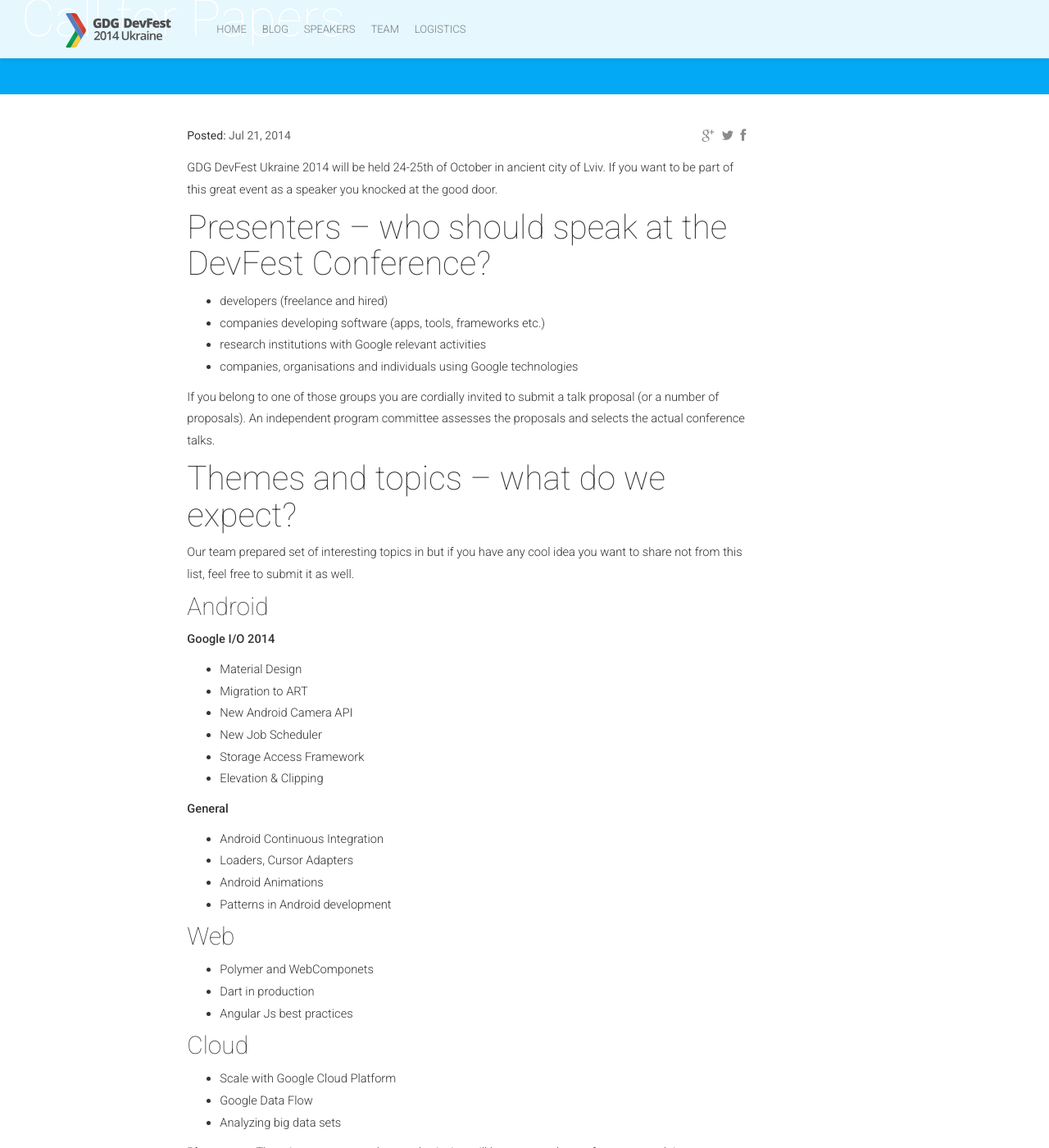
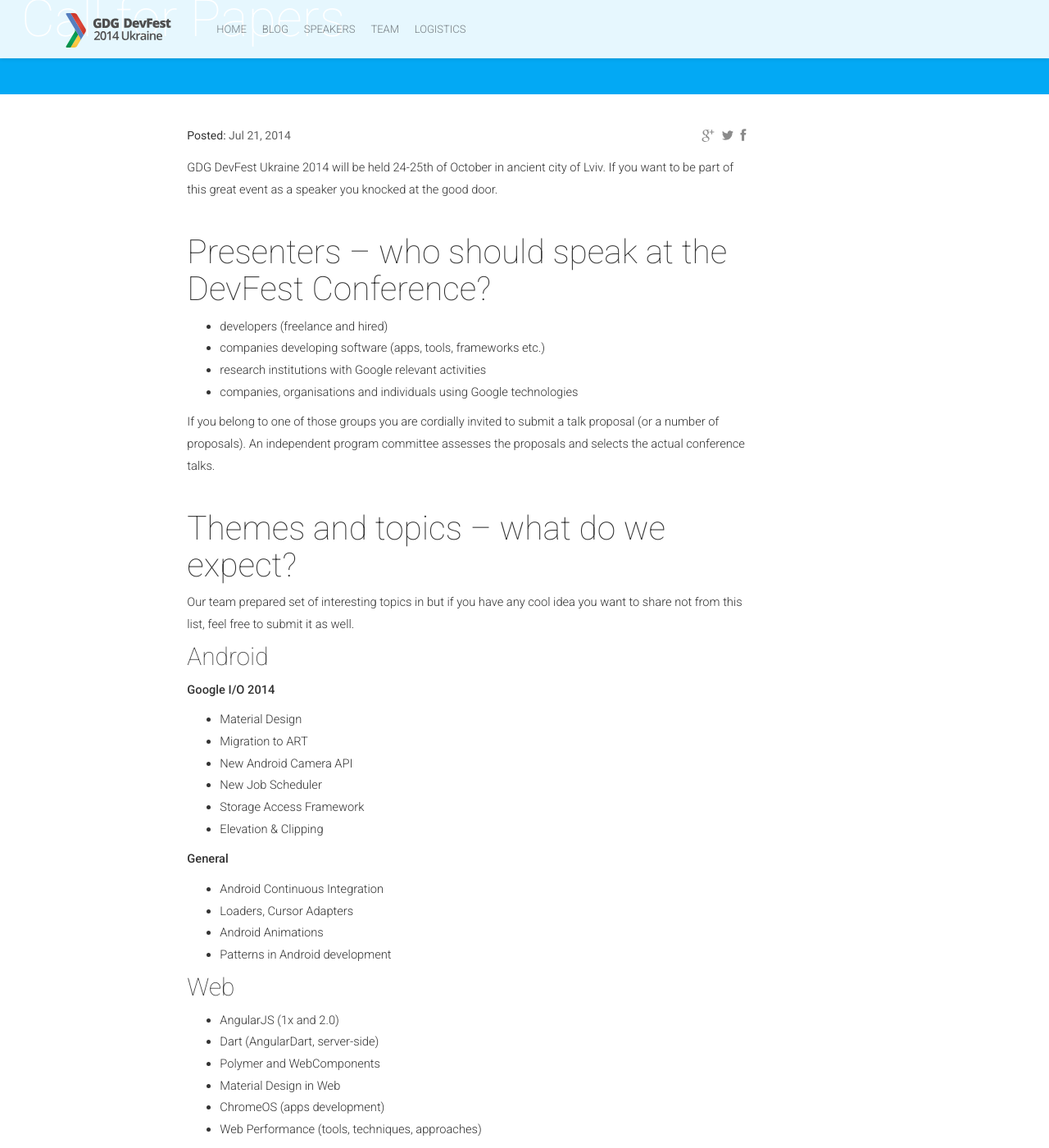
Before and after one commit to GDG-Ukraine/devfest-ukraine-14, a Jekyll site: the page built from _posts/2014-07-21-call-for-papers.markdown, in a window 1280 px wide and 1400 px high, scrolled down 485 px. Shown: the whole window at 82% size. Built offline with Jekyll 4.4.1, drawn with Linux system fonts in a browser that asks for light colours; nearby versions of some CDN libraries; comment, search, counter and statistics services are not loaded; some of the changed text lies outside the part shown.

Commit message:
Updated team page and call for papers post

```diff
--- a/_includes/team.html
+++ b/_includes/team.html
@@ -6,7 +6,7 @@
             <p class="text-left animated hiding" data-animation="fadeInUp" data-delay="0">{{ site.aboutUs }}</p>
         </div>
         <div class="col-lg-10 col-lg-offset-1 row-centered">
-            <h4 class="text-left animated hiding" data-animation="fadeInUp" data-delay="0">Main organizers</h4>
+            <h4 class="text-left animated hiding" data-animation="fadeInUp" data-delay="0">Organizers</h4>
             {% for speaker in site.data.speakers %} {% if speaker.team != null %}
             <div class="team-item-wrapper col-md-4 col-sm-6 col-xs-12 cols-centered">
                 <div class="team-item animated waves-element waves-block waves-light hiding increment-animation" data-animation="fadeInUp" data-delay="100" data-toggle="modal" data-target="#speakerDetail-{{ speaker.id }}">
@@ -32,7 +32,7 @@
             </div>
             {% endif %} {% endfor %}
             <div class="clearfix"></div>
-            <h4 class="text-left animated hiding" data-animation="fadeInUp" data-delay="0">Sub organizers</h4>
+            <h4 class="text-left animated hiding" data-animation="fadeInUp" data-delay="0">Program committee</h4>
             {% for speaker in site.data.speakers %} {% if speaker.subTeam != null %}
             <div class="team-item-wrapper col-md-4 col-sm-6 col-xs-12 cols-centered">
                 <div class="team-item animated waves-element waves-block waves-light hiding increment-animation" data-animation="fadeInUp" data-delay="100" data-toggle="modal" data-target="#speakerDetail-{{ speaker.id }}">
--- a/_posts/2014-07-21-call-for-papers.markdown
+++ b/_posts/2014-07-21-call-for-papers.markdown
@@ -38,20 +38,28 @@ __General__
 
 ##### Web
 
-* Polymer and WebComponets
-* Dart in production
-* Angular Js best practices
+* AngularJS (1x and 2.0)
+* Dart (AngularDart, server-side)
+* Polymer and WebComponents
+* Material Design in Web
+* ChromeOS (apps development)
+* Web Performance (tools, techniques, approaches)
+
 
 ##### Cloud
 
-* Scale with Google Cloud Platform
-* Google Data Flow
-* Analyzing big data sets<br/>
+* Google Cloud Platform
+  * Compute Engine
+  * App Engine
+  * Storages (SQL, NoSQL, BigData)
+  * APIs
+* Go (as a language for a Cloud Ready Apps)
 
-__Please note:__ There is no guarantee that a submission will be put onto the conference agenda!<br/>
 
 #### Please submit your proposals [here](http://bit.ly/dfua-c4p).
 __Deadline__ is September 1, 2014
+
+__Please note:__ There is no guarantee that a submission will be put onto the conference agenda!<br/>
 
 The program committee picks the most interesting talk proposals and informs the selected submitters until September 15, 2014.<br/>
 
--- a/css/style.css
+++ b/css/style.css
@@ -1380,6 +1380,8 @@ nav ul > li > a.current, nav ul > li > a:hover {
 }
 #team h4 {
     margin-top: 1.2em;
+    margin-bottom: 0.5em;
+    text-align: center;
 }
 .team-item figure {
     position: relative;
@@ -1737,6 +1739,9 @@ nav ul > li > a.current, nav ul > li > a:hover {
     display: block;
     margin: 1.1em 0;
 }
+.post-body h4 {
+    margin-top: 1em;
+}
 .comments {
     margin-top: 2em;
 }
```
